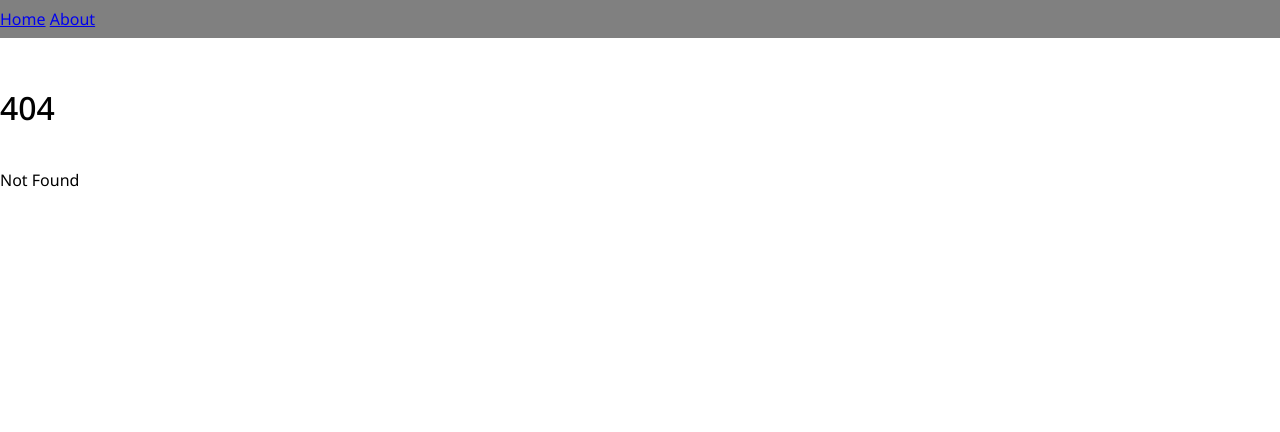
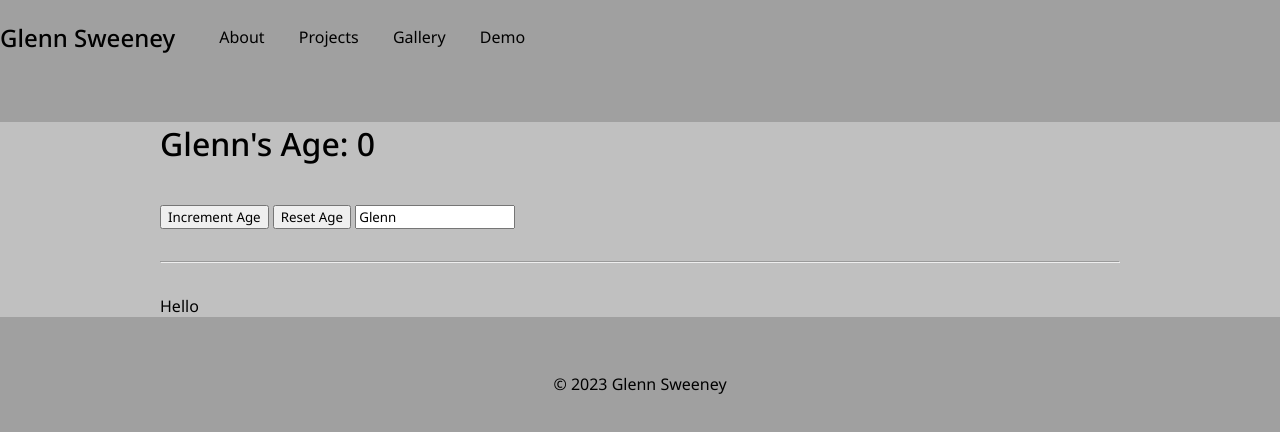
Before and after one commit to glennsweeney/glennsweeney.github.io, a SvelteKit app: page /demo in a window 1280 px wide. Before the commit this address had no page. Shown: the top 432 px of the page. Built offline with nearby package versions, Linux system fonts and the light colour scheme.

Commit message:
Save the game

```diff
--- a/src/default.css
+++ b/src/default.css
@@ -1,4 +1,14 @@
-@import url('https://fonts.googleapis.com/css2?family=Noto+Sans:wdth,wght@85..100,300..600&display=swap&text=ABCDEFGHIJKLMNOPQRSTUVWXYZabcdefghijklmnopqrstuvwxyz01234567890%20%21%22%23%24%25%26%27%28%29%2A%2B%2C%2D%2E%2F');
+@import url('https://fonts.googleapis.com/css2?family=Noto+Sans:wdth,wght@85..100,200..600&display=swap&text=ABCDEFGHIJKLMNOPQRSTUVWXYZabcdefghijklmnopqrstuvwxyz01234567890%20%21%22%23%24%25%26%27%28%29%2A%2B%2C%2D%2E%2F');
+
+:root {
+    --background-color-default: #c0c0c0;
+    --background-color-highlight: #e0e0e0;
+    --background-color-lowlight: #a0a0a0;
+    --highlight-color: #d02020;
+    --header-max-width: 80rem;
+    --content-max-width: 60rem
+}
+
 
 /** Use alternative box model by default */
 html {
@@ -15,6 +25,7 @@ html {
 body {
     padding: 0em 0em 0em 0em;
     margin: 0em 0em 0em 0em;
+    background-color: var(--background-color-lowlight);
 }
 
 
--- /dev/null
+++ b/src/lib/Footer.svelte
@@ -0,0 +1,12 @@
+<footer>
+	<p>&copy; 2023 Glenn Sweeney</p>
+</footer>
+
+<style>
+	footer {
+		text-align: center;
+		padding-top: 1.5rem;
+		padding-bottom: 1.5rem;
+		background-color: var(--background-color-lowlight);
+	}
+</style>
--- /dev/null
+++ b/src/lib/Header.svelte
@@ -0,0 +1,78 @@
+<header>
+	<!-- The container is used to force max content width within the header -->
+	<div class="header-container">
+		<div class="logo-container">
+			<a class="logo" href="/">
+				<span>Glenn Sweeney</span>
+			</a>
+		</div>
+		<nav>
+			<ul>
+				<li><a href="/about">About</a></li>
+				<li><a href="/projects">Projects</a></li>
+				<li><a href="/gallery">Gallery</a></li>
+				<li><a href="/demo">Demo</a></li>
+			</ul>
+		</nav>
+	</div>
+</header>
+
+<style>
+	header {
+		background-color: var(--background-color-lowlight);
+	}
+
+	.header-container {
+		display: flex;
+		justify-content: flex-start;
+		margin-left: auto;
+		margin-right: auto;
+		max-width: var(--header-max-width);
+		width: 100%;
+	}
+
+	.logo-container {
+		margin-top: auto;
+		margin-bottom: auto;
+	}
+
+	.logo {
+		font-size: 1.5rem;
+		text-decoration: none;
+		color: inherit;
+		margin-right: 1.5rem;
+	}
+
+	.logo span {
+		font-variation-settings:
+			'wght' 500,
+			'wdth' 85;
+	}
+
+	nav {
+		position: sticky;
+		top: 0px;
+	}
+
+	nav ul {
+		list-style-type: none;
+		padding: 0px;
+	}
+
+	nav ul li {
+		display: inline;
+		margin: 0 0 0 10px;
+	}
+
+	nav ul li a {
+		text-decoration: none;
+		color: inherit;
+		padding: 10px;
+		border-radius: 6px;
+		display: inline-block;
+	}
+
+	nav ul li a:hover {
+		background-color: var(--highlight-color);
+	}
+</style>
--- a/src/routes/+layout.svelte
+++ b/src/routes/+layout.svelte
@@ -1,29 +1,30 @@
 <script>
+	import Footer from '$lib/Footer.svelte';
+	import Header from '$lib/Header.svelte';
 	import '../default.css';
 </script>
 
-<nav>
-	<a href="/">Home</a>
-	<a href="/about">About</a>
-</nav>
+<Header />
 
-<header></header>
+<main>
+	<div class="contents-container">
+		<slot />
+	</div>
+</main>
 
-<slot />
-
-<footer></footer>
+<Footer />
 
 <style>
-	nav {
-		position: sticky;
-		top: 0px;
-		box-sizing: border-box;
-		background-color: gray;
-		padding-top: 0.5em;
-		padding-bottom: 0.5em;
+	main {
+		background-color: var(--background-color-default);
+		margin-left: auto;
+		margin-right: auto;
+		width: 100%;
 	}
 
-	header {
-		display: flex;
+	.contents-container {
+		margin-left: auto;
+		margin-right: auto;
+		max-width: var(--content-max-width);
 	}
 </style>
--- /dev/null
+++ b/src/routes/demo/+page.svelte
@@ -0,0 +1,33 @@
+<script>
+	let age = 0;
+	let name = 'Glenn';
+
+	// Demo a reactive variable - this updates whenever its dependencies change
+	$: title = `${name}'s Age: ${age}`;
+
+	function incrementAge() {
+		age += 1;
+	}
+</script>
+
+<main>
+	<h1>{title}</h1>
+	<button on:click={incrementAge}>Increment Age</button>
+	<button on:click={() => (age = 0)}>Reset Age</button>
+
+	<!-- Note: we don't always have to use bind; bind implies 2-directional data flow, not unidirectional -->
+	<input type="text" bind:value={name} />
+	<!-- The two forms of unidirectional flow looks like: -->
+	<!-- <input type="text" value={name} on:input={functionHandleToUpdateValue} /> -->
+
+	<hr />
+
+	<p>Hello</p>
+</main>
+
+<style>
+	hr {
+		margin-top: 2rem;
+		margin-bottom: 2rem;
+	}
+</style>
```
Also changed, not shown: 1 other file (tests, documents, lock files or other folders).
